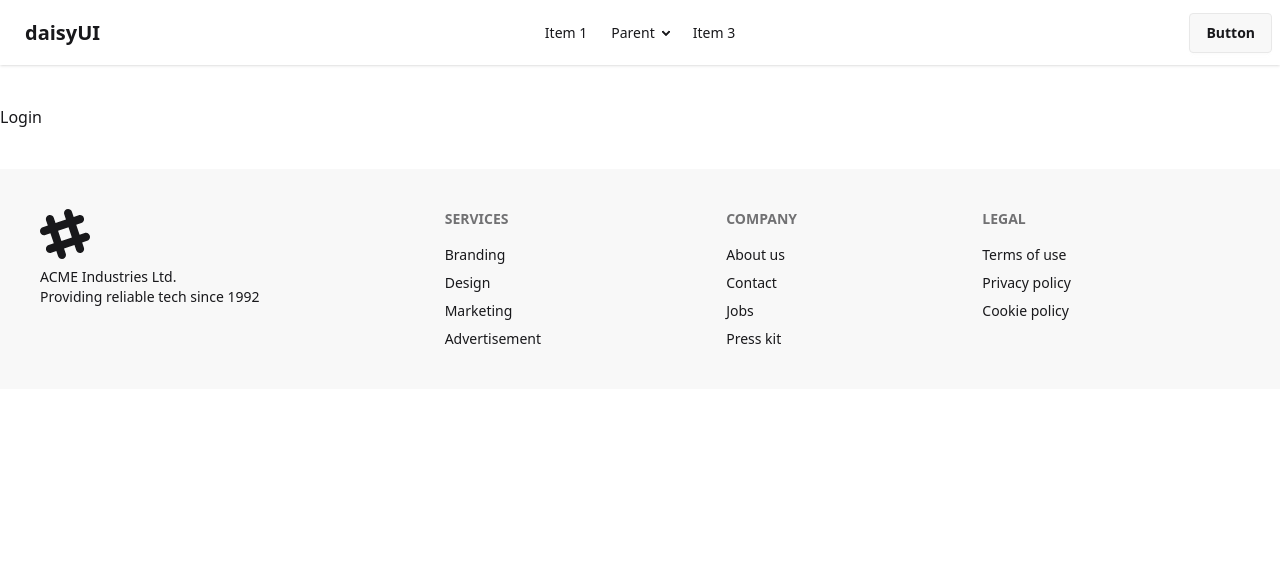
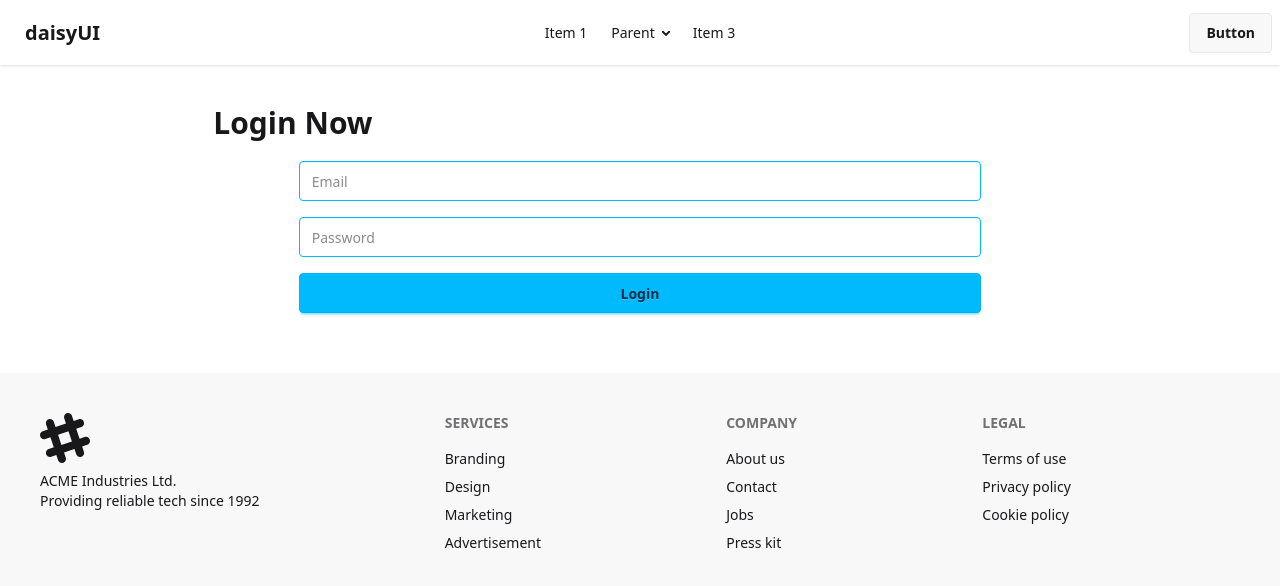
Before and after one commit to Alashmony2/trendline, a Next.js app: page /Login in a window 1280 px wide. Shown: the top 586 px of the page. Built offline with nearby package versions, Linux system fonts and the light colour scheme.

Commit message:
simulate login page

```diff
--- a/src/app/(pages)/Login/page.jsx
+++ b/src/app/(pages)/Login/page.jsx
@@ -1,5 +1,14 @@
 export default function Login() {
-  return (
-    <div>Login</div>
-  )
+    return (
+        <div className="sm:w-2/3 mx-auto">
+            <h1 className="text-3xl font-bold">Login Now</h1>
+            <form  >
+                <div className="py-5 flex flex-wrap gap-4 justify-center">
+                    <input name="email" className="input input-info w-4/5" type="email" placeholder="Email" />
+                    <input name="password" className="input input-info w-4/5" type="password" placeholder="Password" />
+                    <button className="btn btn-info w-4/5 rounded">Login</button>
+                </div>
+            </form>
+        </div>
+    )
 }
--- a/src/app/(pages)/Register/page.jsx
+++ b/src/app/(pages)/Register/page.jsx
@@ -7,7 +7,7 @@ export default function Register() {
                     <input name="name" className="input input-info w-4/5" type="text" placeholder="Name" />
                     <input name="email" className="input input-info w-4/5" type="email" placeholder="Email" />
                     <input name="password" className="input input-info w-4/5" type="password" placeholder="Password" />
-                    <button className="btn  btn-info w-4/5 rounded">Register</button>
+                    <button className="btn btn-info w-4/5 rounded">Register</button>
                 </div>
             </form>
         </div>
```
